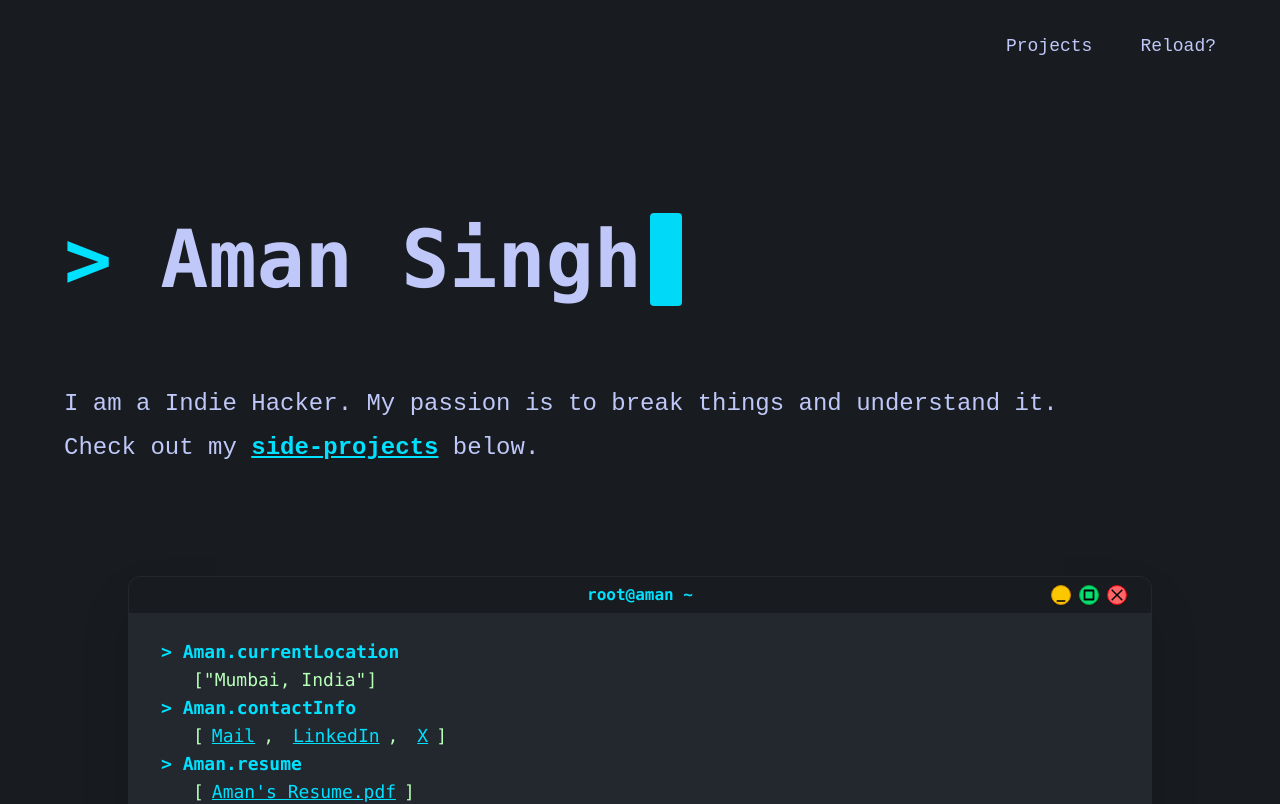
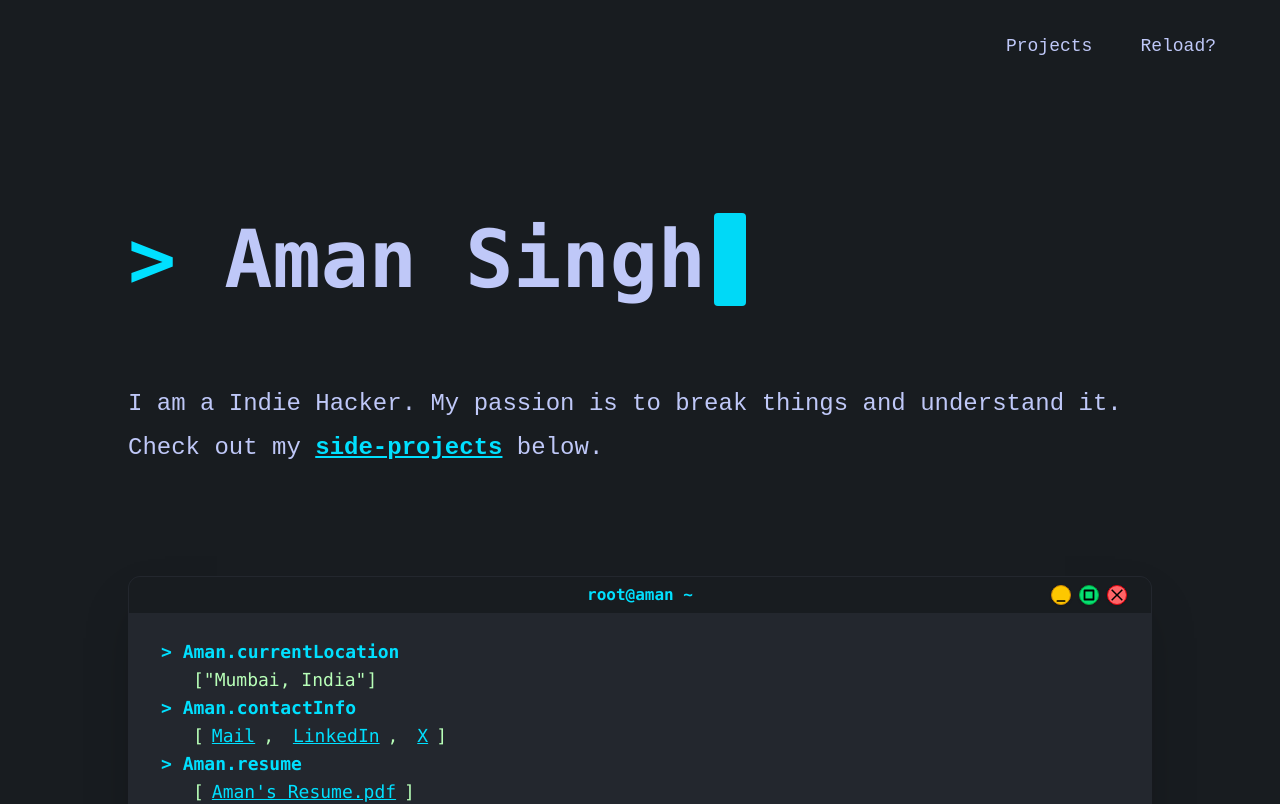
Before and after one commit to SinghAman21/portfolio, a React (Vite) app: page / in a window 1280 px wide. Shown: the top 804 px of the page. Built offline with nearby package versions, Linux system fonts and the light colour scheme.

Commit message:
fix: alignment in app.tsx

```diff
--- a/src/App.tsx
+++ b/src/App.tsx
@@ -43,7 +43,7 @@ function App() {
         </nav>
 
         {/* Typewriter */}
-        <div className="w-full max-w-6xl flex flex-col items-center mb-8 px-2 md:px-0">
+        <div className="w-full max-w-5xl flex flex-col items-center mb-8 px-2 md:px-0">
           <div className="w-full flex justify-start mt-10 md:mt-[15vh]">
             <span className="text-2xl sm:text-3xl md:text-[3rem] lg:text-[5rem] font-mono font-semibold text-[#00e0ff]">
               &gt; <span className="text-[#bfc8f8]">{displayText}{showCursor && <span className="bg-[#00e0ff] text-[#00e0ff] ml-1 md:ml-2 px-2 md:px-4 rounded-sm animate-pulse"></span>}</span>
```
